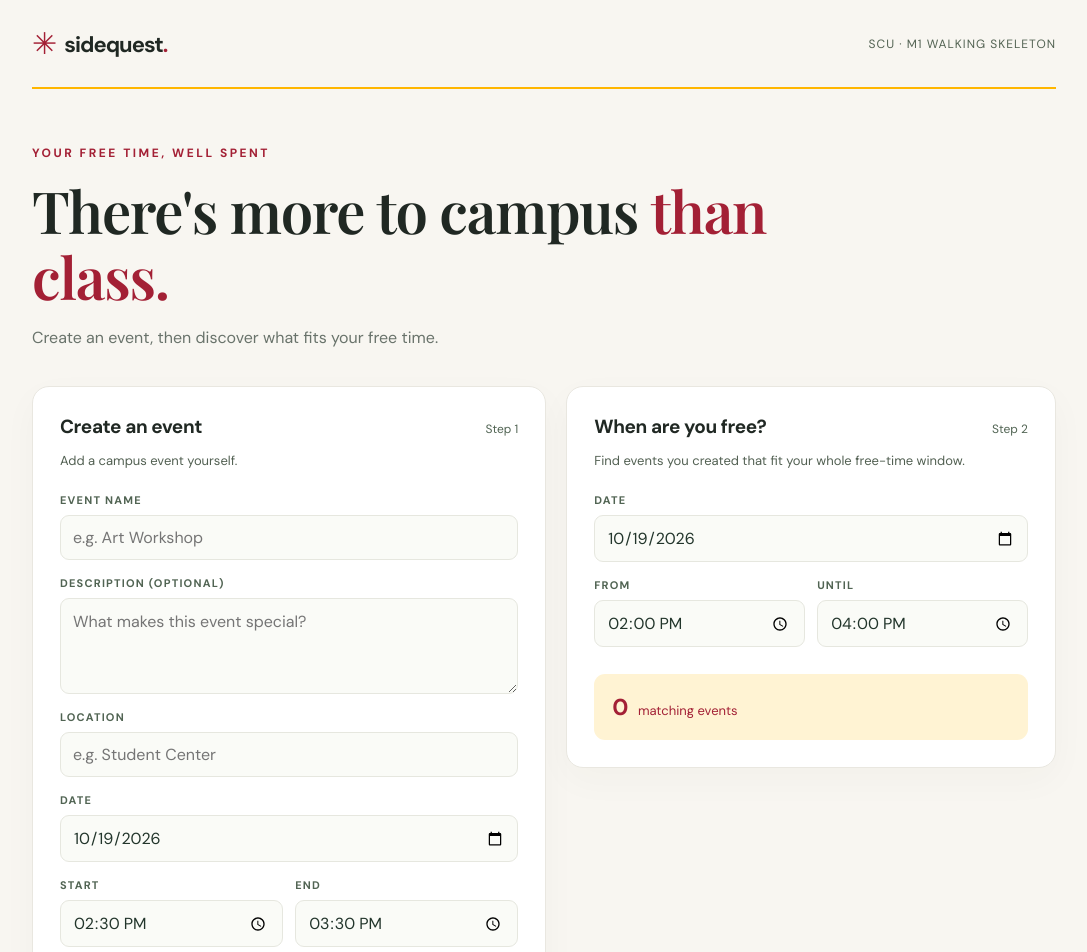
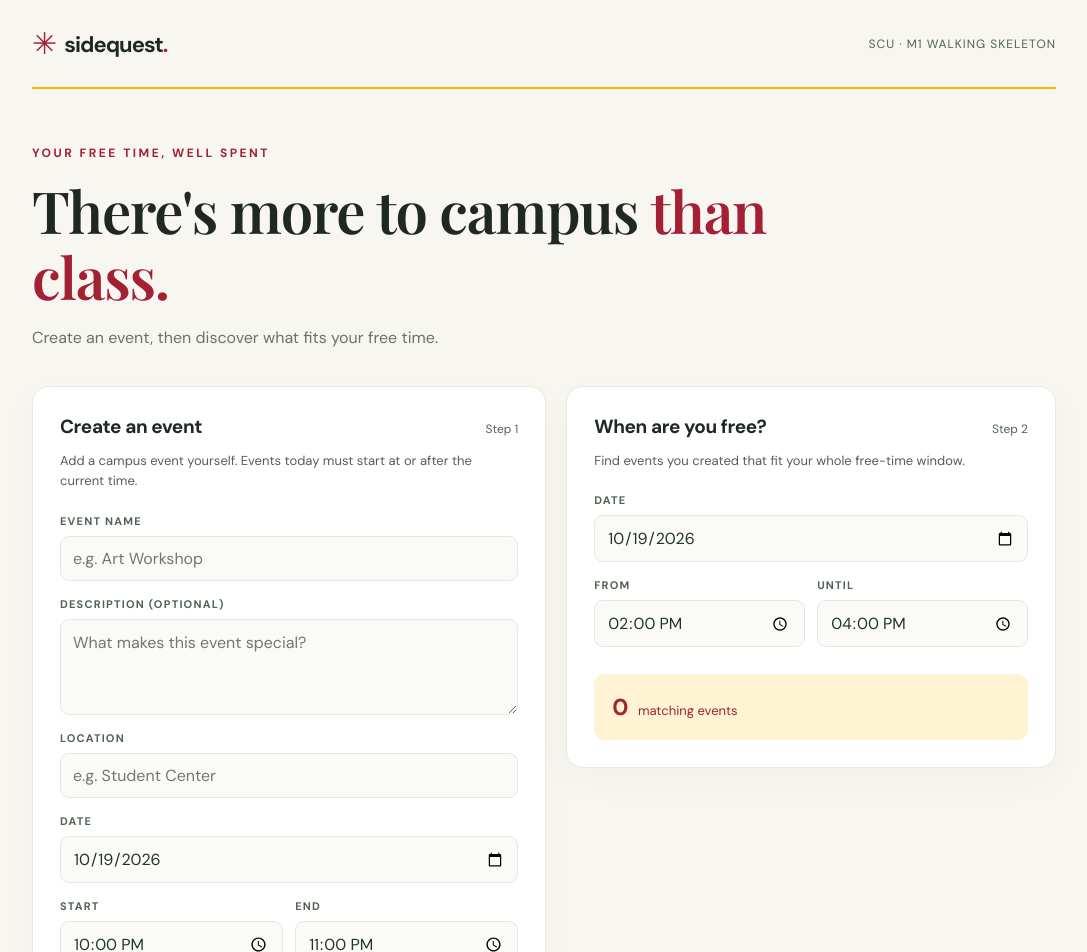
Before and after one commit to haiiroWednesday/SideQuest-CSCI187, a React (Vite) app in the folder app/: page / in a window 1280 px wide. Shown: the top 952 px of the page, without its empty margins (96-1183 px from the left). Built offline with nearby package versions, Linux system fonts and the light colour scheme; a web font is replaced by a local one.

Commit message:
ux(M1): default to a valid future event time and test midnight rollover

```diff
--- a/app/src/App.tsx
+++ b/app/src/App.tsx
@@ -1,7 +1,7 @@
 // VIEW: Create events and search your available time. Rules and persistence are mediated through the Controller.
 import { useEffect, useState, type FormEvent } from 'react'
 import {
-  createEvent, findEvents, todayLocal, displayDate, displayTime,
+  createEvent, findEvents, todayLocal, initialEventWindow, displayDate, displayTime,
   loadEventsChecked, persistEvents, removeEventWithReceipt, restoreRemovedEvent, isPastEvent,
   type CampusEvent, type EventDraft, type RemovedEvent,
 } from './controller/findEvents'
@@ -16,7 +16,7 @@ export default function App() {
   const [storageBlocked, setStorageBlocked] = useState(initial.blocked)
   const [lastRemoved, setLastRemoved] = useState<RemovedEvent | null>(null)
   const [draft, setDraft] = useState<EventDraft>(() => ({
-    title: '', description: '', location: '', date: todayLocal(), start: '14:30', end: '15:30',
+    title: '', description: '', location: '', ...initialEventWindow(),
   }))
   const [createError, setCreateError] = useState<string | null>(null)
   const [notice, setNotice] = useState<string | null>(null)
@@ -125,7 +125,7 @@ export default function App() {
             <h2 id="create-heading">Create an event</h2>
             <span>Step 1</span>
           </div>
-          <p className="panel-description">Add a campus event yourself.</p>
+          <p className="panel-description">Add a campus event yourself. Events today must start at or after the current time.</p>
           <form className="event-form" onSubmit={handleCreate}>
             <label>
               <span>EVENT NAME</span>
--- a/app/src/controller/findEvents.ts
+++ b/app/src/controller/findEvents.ts
@@ -10,6 +10,18 @@ export type { CampusEvent, EventDraft } from '../model/events'
 // All View-to-Model operations pass through the Controller.
 export function todayLocal(now: Date = new Date()): string {
   return todayLocalISO(now)
+}
+
+// Defaults should never suggest an event time that already passed today.
+export function initialEventWindow(now: Date = new Date()): Pick<EventDraft, 'date' | 'start' | 'end'> {
+  const start = Math.ceil((now.getHours() * 60 + now.getMinutes() + 30) / 15) * 15
+  if (start + 60 > 23 * 60 + 59) {
+    const tomorrow = new Date(now.getFullYear(), now.getMonth(), now.getDate() + 1)
+    return { date: todayLocalISO(tomorrow), start: '14:30', end: '15:30' }
+  }
+  const hhmm = (minutes: number) =>
+    String(Math.floor(minutes / 60)).padStart(2, '0') + ':' + String(minutes % 60).padStart(2, '0')
+  return { date: todayLocalISO(now), start: hhmm(start), end: hhmm(start + 60) }
 }
 
 export function displayDate(date: string): string {
```
Also changed, not shown: 1 other file (tests, documents, lock files or other folders).
